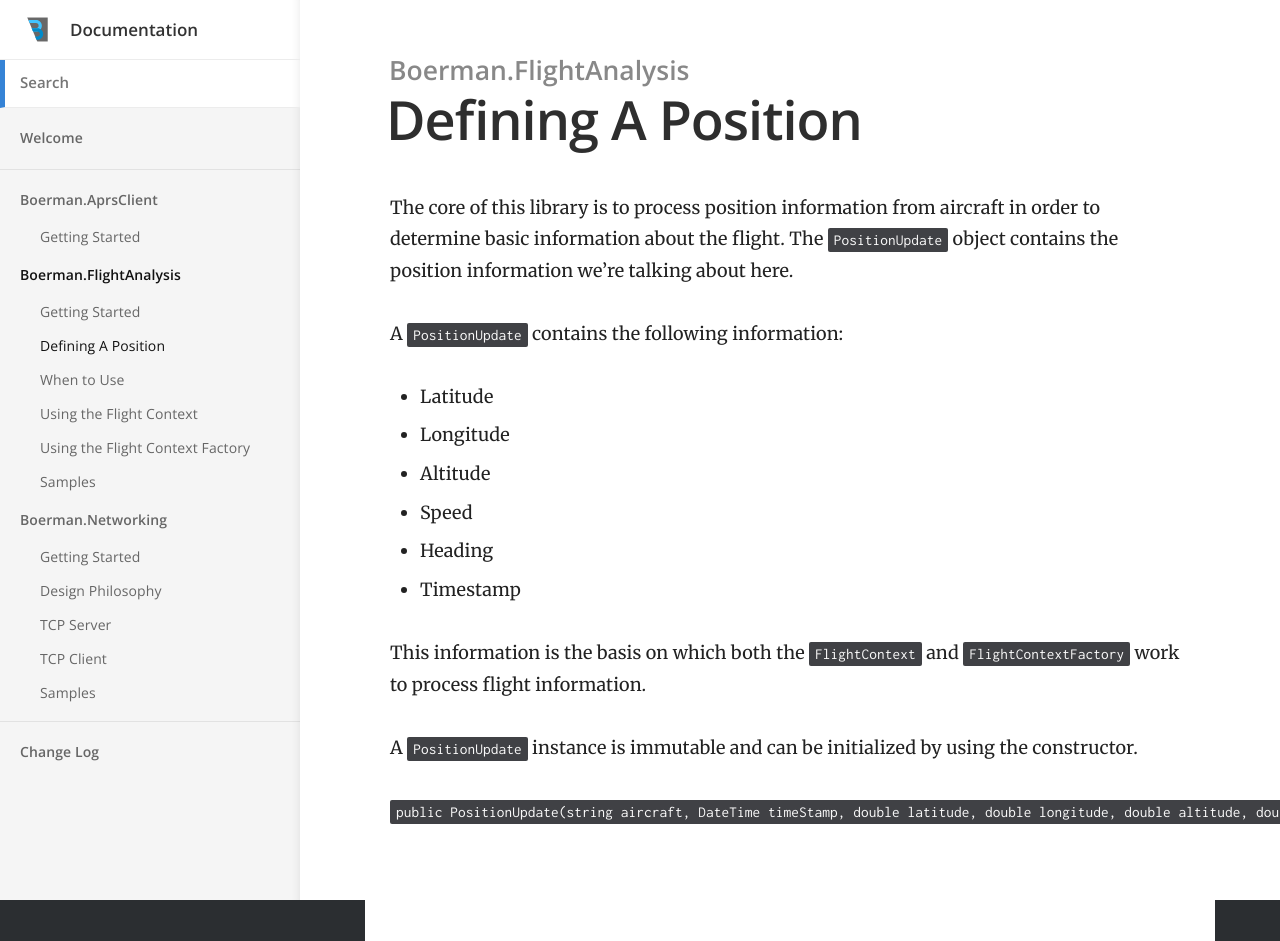
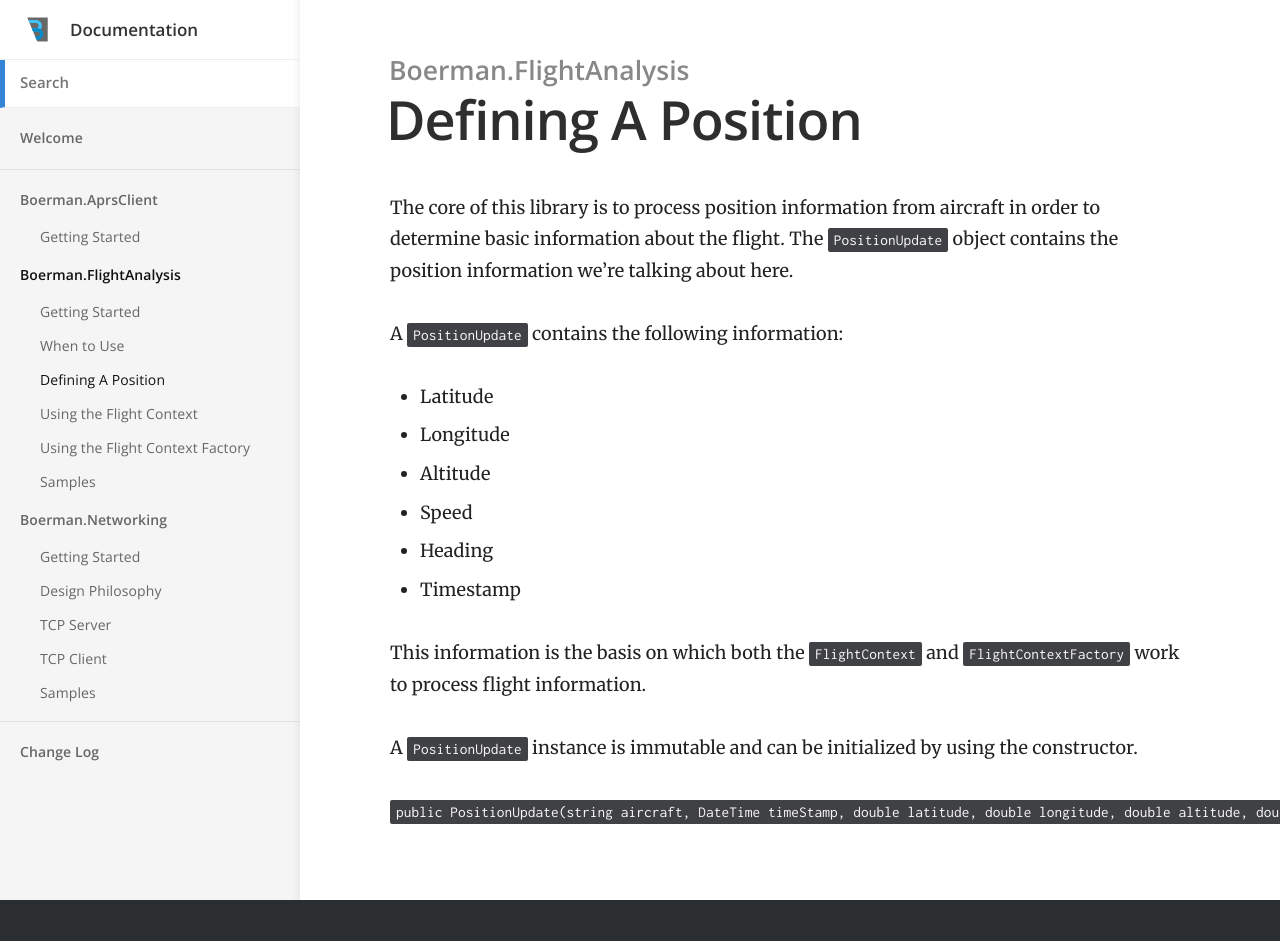
Before and after one commit to Boerman/docs, a Jekyll site: the page built from _docs/Libraries/FlightAnalysis/defining-a-position.md, in a window 1280 px wide. Built offline with Jekyll 4.4.1, drawn with Linux system fonts in a browser that asks for light colours; after the commit the page ends 900 px from its top, so only the background shows below that; part of the change alters nothing that is shown.

Commit message:
Updated '_docs/Libraries/FlightAnalysis/defining-a-position.md' via CloudCannon

```diff
--- a/_docs/Libraries/FlightAnalysis/defining-a-position.md
+++ b/_docs/Libraries/FlightAnalysis/defining-a-position.md
@@ -1,7 +1,7 @@
 ---
 title: Defining A Position
 category: Boerman.FlightAnalysis
-order: 2
+order: 3
 ---
 
 
@@ -21,5 +21,3 @@ This information is the basis on which both the `FlightContext` and `FlightConte
 A `PositionUpdate` instance is immutable and can be initialized by using the constructor.
 
 `public PositionUpdate(string aircraft, DateTime timeStamp, double latitude, double longitude, double altitude, double speed, double heading)`
-
-&nbsp;
```
